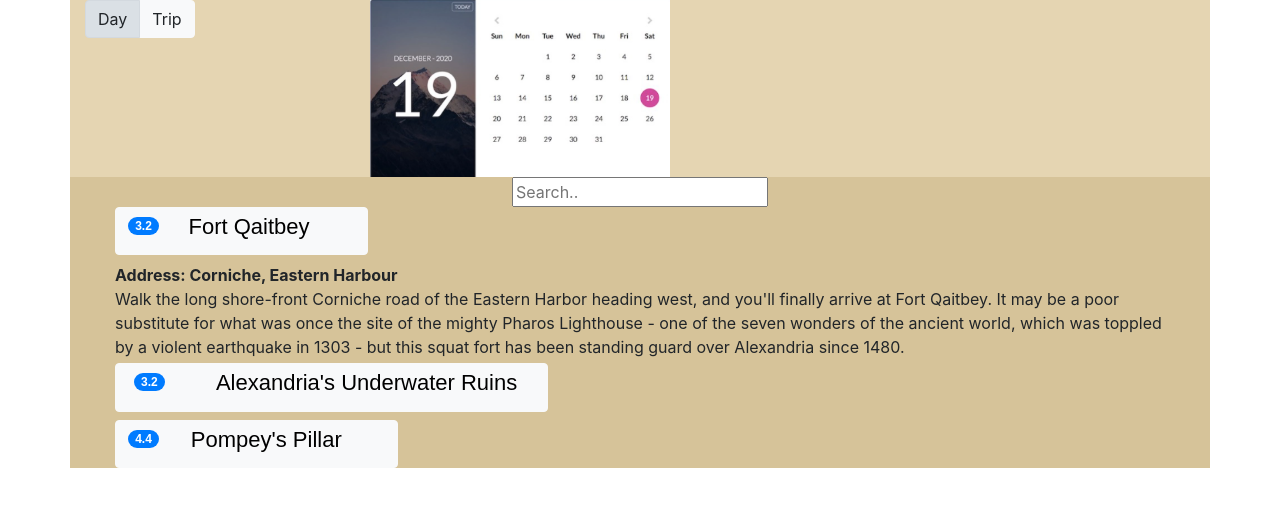
After one commit to NickLai169/cs160-p1-leisure-traveller, a Django app: template weather/templates/weather/trip-planner-day.html in a window 1280 px wide. The commit adds this page. Shown: the top 507 px of the page. Run offline with Django 3.2, Linux system fonts and the light colour scheme; the template is opened without the code that fills it, so the values that code supplies are empty; some libraries are stand-ins or nearby versions.

Commit message:
commit to go to bed

```diff
--- a/weather/static/weather/css/style.css
+++ b/weather/static/weather/css/style.css
@@ -57,3 +57,10 @@ nav ul {
     border-radius: 10px;
     margin: 3px;
 }
+
+.calendar {
+    border-radius: 4px;
+    padding: 5px;
+    width: 50px;
+    height: 50px;
+}
--- a/weather/templates/weather/index.html
+++ b/weather/templates/weather/index.html
@@ -23,6 +23,7 @@
 		<a href="/weather/comparison/" class="btn btn-primary btn-lg active" role="button" aria-pressed="true">Comparison</a>
 		<a href="/weather/comparison/alert/" class="btn btn-primary btn-lg active" role="button" aria-pressed="true">Comparison with alert</a>
 		<a href="/weather/landing" class="btn btn-primary btn-lg active" role="button" aria-pressed="true"> Landing page</a>
+		<a href="/weather/trip" class="btn btn-primary btn-lg active" role="button" aria-pressed="true"> Trip planner</a>
 	</div>
 
 	<!-- /replace this html -->
--- a/weather/templates/weather/landing.html
+++ b/weather/templates/weather/landing.html
@@ -105,7 +105,6 @@
               </div>
             </li>
           </ul>
-          <br>
         </div>
 
     <br>
--- /dev/null
+++ b/weather/templates/weather/trip-planner-day.html
@@ -0,0 +1,143 @@
+{% load static %}
+
+<!DOCTYPE html>
+<html>
+<head>
+	<title>Current Weather</title>
+
+	<link rel="stylesheet" type="text/css" href="{% static 'weather/vendors/bootstrap/css/bootstrap.css' %}" />
+	<link rel="stylesheet" type="text/css" href="{% static 'weather/css/style.css' %}" />
+
+</head>
+
+<body>
+    <!-- Heading bar -->
+    <div class="container" style="background-color: #e5d5b2;">
+        <div class="row justify-content-xs-center">
+            <div class="col-xs-2">
+              <br>
+            </div>
+            <div class="col-3">
+                <div class="btn-group btn-group-toggle" data-toggle="buttons">
+                    <label class="btn btn-light active">
+                        <input type="radio" name="options" id="option1" autocomplete="off" checked> Day
+                    </label>
+
+                    <label class="btn btn-light">
+                        <input type="radio" name="options" id="option2" autocomplete="off"> Trip
+                    </label>
+                </div>
+            </div>
+            <div class="col">
+                <img src="{% static 'weather/images/calendar.png' %}" alt="" style="width: 300px;">
+            </div>
+          </div>
+        </div>
+    </div>
+
+
+    <!-- Suggested locations -->
+    <div class="container" style="background-color: #d6c399;">
+        <!-- Search bar-->
+        <div class="d-flex justify-content-center">
+            <input type="text" placeholder="Search..">
+        </div>
+
+        <!-- Accordion -->
+        <div class="accordion" id="accordionExample">
+            <!-- Item 1 -->
+            <div class="d-grid gap-2 col-12 mx-auto">
+              <h2 class="accordion-header">
+                <button class="btn btn-light" type="button" data-bs-toggle="collapse" data-bs-target="#collapseOne" aria-expanded="true" aria-controls="collapseOne">
+                    <div class="row">
+                        <div class="col-2">
+                            <span class="badge badge-primary badge-pill">3.2</span>
+                        </div>
+                        <div class="col-8">
+                            <h2>Fort Qaitbey</h3>
+                        </div>
+                        <div class="col-2 float-end"></div>
+                    </div>
+                </button>
+              </h2>
+              <div id="collapseOne" class="accordion-collapse collapse show" aria-labelledby="headingOne" data-bs-parent="#accordionExample">
+                <div class="accordion-body" style="height: 100px;">
+                    <div class="col overflow-auto">
+                        <strong>
+                            Address: Corniche, Eastern Harbour
+                        </strong>
+                        <p>
+                            Walk the long shore-front Corniche road of the Eastern Harbor heading west, and you'll finally arrive at Fort
+                            Qaitbey. It may be a poor substitute for what was once the site of the mighty Pharos Lighthouse - one of the
+                            seven wonders of the ancient world, which was toppled by a violent earthquake in 1303 - but this squat fort
+                            has been standing guard over Alexandria since 1480.
+                        </p>
+                    </div>
+
+                </div>
+              </div>
+            </div>
+
+            <!-- Item 2 -->
+            <div class="d-grid gap-2 col-12 mx-auto">
+                <h2 class="accordion-header">
+                  <button class="btn btn-light" type="button" data-bs-toggle="collapse" data-bs-target="#collapseTwo" aria-expanded="false" aria-controls="collapseTwo">
+                      <div class="row">
+                          <div class="col-2">
+                              <span class="badge badge-primary badge-pill">3.2</span>
+                          </div>
+                          <div class="col-8">
+                              <h2>Alexandria's Underwater Ruins</h3>
+                          </div>
+                          <div class="col-2 float-end"></div>
+                      </div>
+                  </button>
+                </h2>
+                <div id="collapseTwo" class="accordion-collapse collapse" aria-labelledby="headingTwo" data-bs-parent="#accordionExample">
+                    <div class="accordion-body">
+                        <strong>
+                            Address: Corniche, Eastern Harbour
+                        </strong>
+                        <p>
+                            To the northeast of the city, in the bay of Aboukir, archaeologists discovered the port city of Heracleion-Thonis
+                            and have brought many of the treasures to the surface, now on display in Alexandria's museums. For now, though,
+                            most of the recreational diving opportunities are still centered around the Eastern Harbor.
+                        </p>
+                    </div>
+                </div>
+              </div>
+
+            <!-- Item 3 -->
+            <div class="d-grid gap-2 col-12 mx-auto">
+                <h2 class="accordion-header">
+                  <button class="btn btn-light" type="button" data-bs-toggle="collapse" data-bs-target="#collapseThree" aria-expanded="false" aria-controls="collapseThree">
+                      <div class="row">
+                          <div class="col-2">
+                              <span class="badge badge-primary badge-pill">4.4</span>
+                          </div>
+                          <div class="col-8">
+                              <h2>Pompey's Pillar</h3>
+                          </div>
+                          <div class="col-2 float-end"></div>
+                      </div>
+                  </button>
+                </h2>
+                <div id="collapseThree" class="accordion-collapse collapse" aria-labelledby="headingThree" data-bs-parent="#accordionExample">
+                    <div class="accordion-body">
+                        <strong>
+                            Address: Abu Mandour Street, Carmous
+                        </strong>
+                        <p>
+                            Pompey's Pillar rises from the ruins of the ancient and famous Serapeion (Temple of Serapis), which was once
+                            used to store the overflow of manuscripts from the Great Library of Alexandria. This column of red Aswan
+                            granite with a Corinthian capital, rising to a height of almost 27 meters, actually has nothing to do with
+                            Pompey and was instead set up in AD 292 in honor of Diocletian, who supplied food for the starving population
+                            after the siege of the city.
+                        </p>
+                    </div>
+                </div>
+              </div>
+            </div>
+          </div>
+    </div>
+</body>
--- a/weather/urls.py
+++ b/weather/urls.py
@@ -8,5 +8,6 @@ urlpatterns = [
     path('comparison/', views.comparison, name='comparison'),
     path('comparison/alert/', views.comparison_alert, name='comparison_alert'),
     path('', views.index, name='index'),
-    path("landing/", views.landing, name="landing")
+    path("landing/", views.landing, name="landing"),
+    path("trip-planner/", views.trip_planner, name="trip-planner"),
 ]
--- a/weather/views.py
+++ b/weather/views.py
@@ -1,4 +1,4 @@
-from django.shortcuts import render
+from django.shortcuts import render, resolve_url
 from django.http import HttpResponse
 
 def forecast(request):
@@ -18,3 +18,6 @@ def index(request):
 
 def landing(request):
     return render(request, 'weather/landing.html')
+
+def trip_planner(request):
+    return render(request, 'weather/trip-planner-day.html')
```
Also changed, not shown: package-lock.json (added), weather/static/weather/images/calendar.PNG (added).
